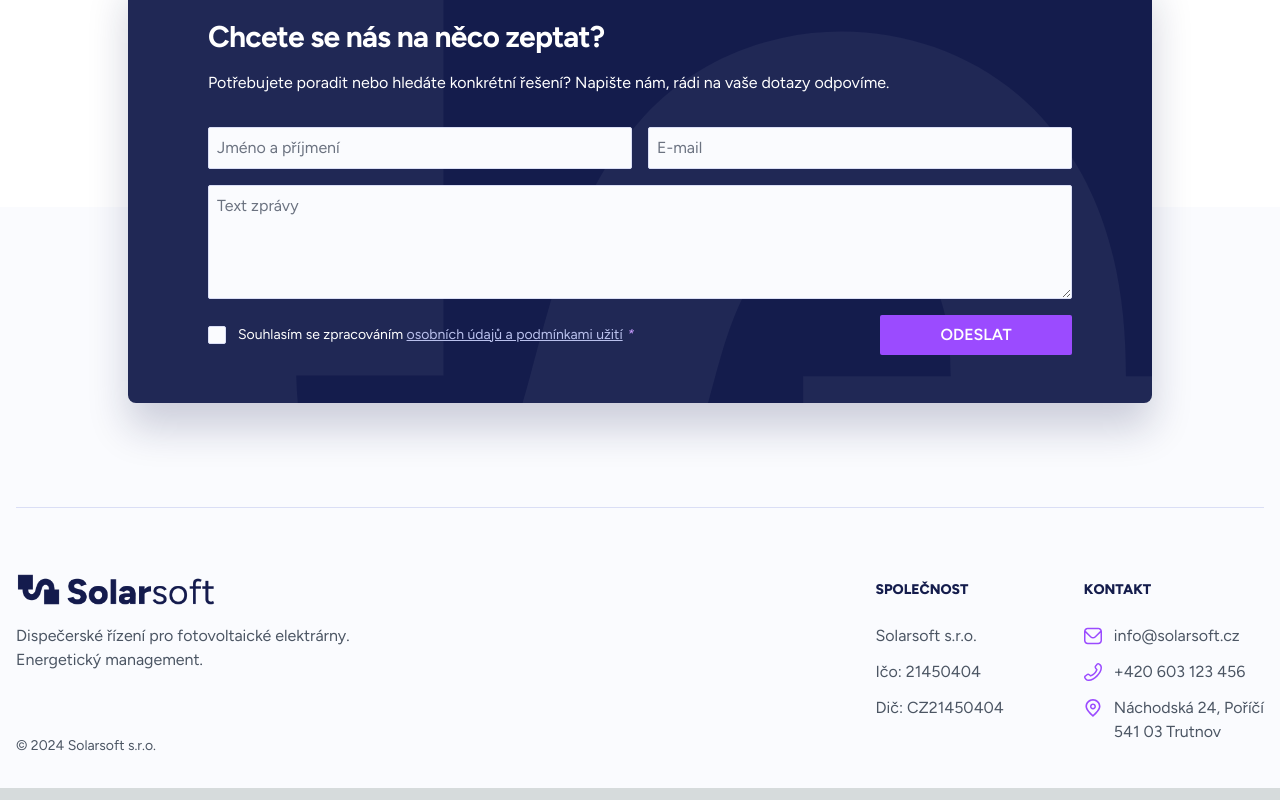
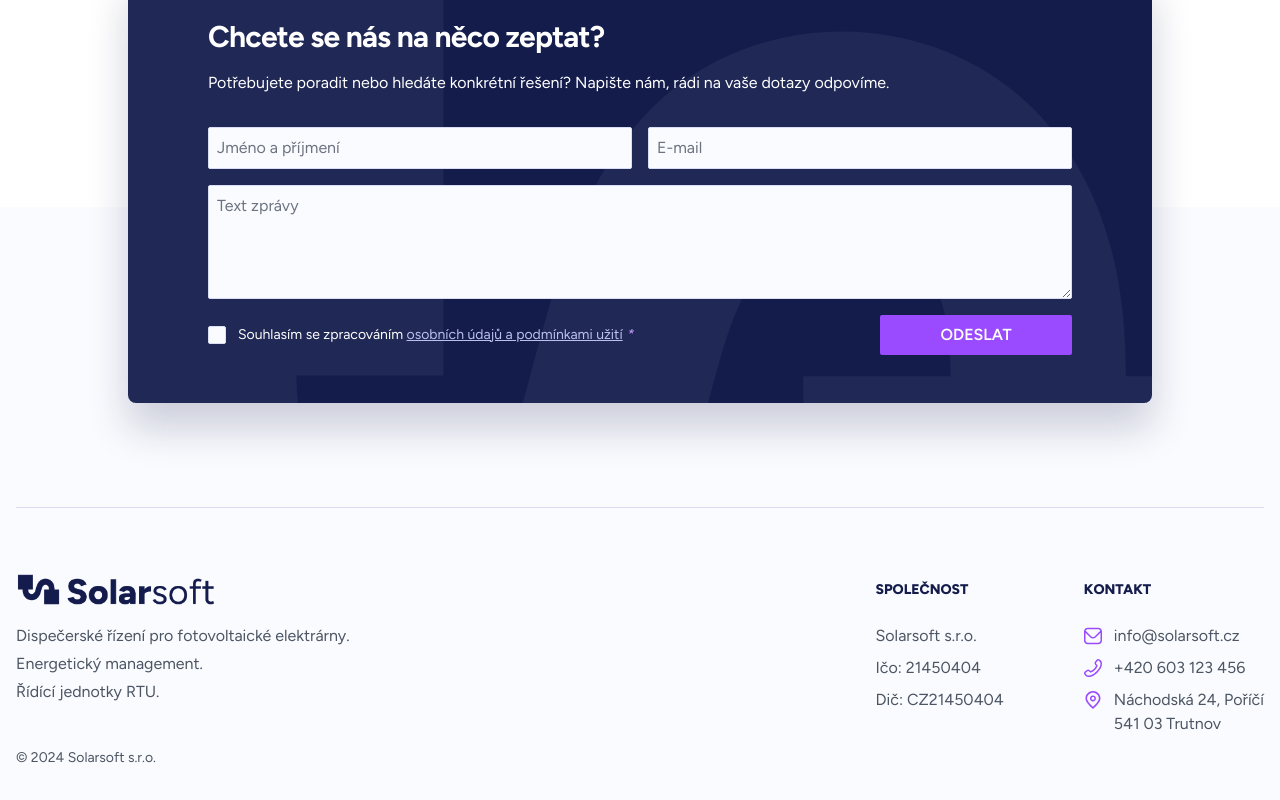
Before and after one commit to pavelvolek/solarsoft-website, a Next.js app: page / in a window 1280 px wide. Shown: the part 3808-4608 px from the top of the page. Built offline with nearby package versions, Linux system fonts and the light colour scheme.

Commit message:
Footer copy

```diff
--- a/app/ui/dispecerske-rizeni.tsx
+++ b/app/ui/dispecerske-rizeni.tsx
@@ -52,7 +52,7 @@ export default function DispecerskeRizeni() {
   ];
 
   return (
-    <section id="reseni" className="w-full py-16 bg-white">
+    <section id="dispecerske-rizeni" className="w-full py-16 bg-white">
       <div className="max-w-screen-xl mx-auto sm:py-16 px-4 lg:px-6">
         <div className="grid grid-cols-12 gap-16">
           <div className="col-span-7">
--- a/app/ui/footer.tsx
+++ b/app/ui/footer.tsx
@@ -9,32 +9,45 @@ export default function Footer() {
           <div className="flex flex-col justify-between ">
             <div>
               {Logo({ size: 'large' })}
-              <p className="text-gray-600 mt-6 mb-6">
-                Dispečerské řízení pro fotovoltaické elektrárny. <br /> Energetický management.
-              </p>
+
+              <ul className="text-gray-600 mt-6">
+                <li className="my-1">
+                  <a href="#dispecerske-rizeni" className="hover:underline hover:text-primary-900">
+                    Dispečerské řízení pro fotovoltaické elektrárny.
+                  </a>
+                </li>
+                <li className="my-1">
+                  <a href="#energeticky-management" className="hover:underline hover:text-primary-900">
+                    Energetický management.
+                  </a>
+                </li>
+                <li className="my-1">
+                  <a href="#ridici-jednotka" className="hover:underline hover:text-primary-900">
+                    Řídící jednotky RTU.
+                  </a>
+                </li>
+              </ul>
             </div>
-            <div>
-              <p className="text-sm text-gray-600">
-                © 2024{' '}
-                <a href="https://solarsoft.cz" className="hover:underline">
-                  Solarsoft s.r.o.
-                </a>
-              </p>
-            </div>
+            <p className="text-sm text-gray-600 lg:mt-10">
+              © 2024{' '}
+              <a href="https://solarsoft.cz" className="hover:underline">
+                Solarsoft s.r.o.
+              </a>
+            </p>
           </div>
           <div className="flex gap-20">
             <div>
               <h2 className="mb-6 text-sm font-extrabold text-primary-800 uppercase">Společnost</h2>
               <ul className="text-gray-600">
-                <li className="my-3">Solarsoft s.r.o.</li>
-                <li className="my-3">Ičo: 21450404</li>
-                <li className="my-3">Dič: CZ21450404</li>
+                <li className="my-2">Solarsoft s.r.o.</li>
+                <li className="my-2">Ičo: 21450404</li>
+                <li className="my-2">Dič: CZ21450404</li>
               </ul>
             </div>
             <div>
               <h2 className="mb-6 text-sm font-extrabold text-primary-800 uppercase">Kontakt</h2>
               <ul className="text-gray-600">
-                <li className="my-3">
+                <li className="my-2">
                   <a href="mailto:info@solarsoft.cz" className="flex space-x-3 items-start hover:underline hover:text-primary-900">
                     <svg className="fill-secondary-400 w-[18px] h-[18px] mt-[3px]" viewBox="0 0 24 24" xmlns="http://www.w3.org/2000/svg">
                       <path d="M19 1H5C3.6744 1.00159 2.40356 1.52888 1.46622 2.46622C0.528882 3.40356 0.00158786 4.6744 0 6L0 18C0.00158786 19.3256 0.528882 20.5964 1.46622 21.5338C2.40356 22.4711 3.6744 22.9984 5 23H19C20.3256 22.9984 21.5964 22.4711 22.5338 21.5338C23.4711 20.5964 23.9984 19.3256 24 18V6C23.9984 4.6744 23.4711 3.40356 22.5338 2.46622C21.5964 1.52888 20.3256 1.00159 19 1ZM5 3H19C19.5988 3.00118 20.1835 3.18151 20.679 3.5178C21.1744 3.85409 21.5579 4.33095 21.78 4.887L14.122 12.546C13.5584 13.1073 12.7954 13.4225 12 13.4225C11.2046 13.4225 10.4416 13.1073 9.878 12.546L2.22 4.887C2.44215 4.33095 2.82561 3.85409 3.32105 3.5178C3.81648 3.18151 4.40121 3.00118 5 3ZM19 21H5C4.20435 21 3.44129 20.6839 2.87868 20.1213C2.31607 19.5587 2 18.7956 2 18V7.5L8.464 13.96C9.40263 14.8963 10.6743 15.422 12 15.422C13.3257 15.422 14.5974 14.8963 15.536 13.96L22 7.5V18C22 18.7956 21.6839 19.5587 21.1213 20.1213C20.5587 20.6839 19.7956 21 19 21Z" />
@@ -42,7 +55,7 @@ export default function Footer() {
                     <span>info@solarsoft.cz</span>
                   </a>
                 </li>
-                <li className="my-3">
+                <li className="my-2">
                   <a href="tel:+420603123456" className="flex space-x-3 items-start hover:underline hover:text-primary-900">
                     <svg className="fill-secondary-400  w-[18px] h-[18px] mt-[3px]" viewBox="0 0 24 24" xmlns="http://www.w3.org/2000/svg">
                       <path d="M22.17 1.82L21.12 0.910003C19.91 -0.299998 17.95 -0.299998 16.74 0.910003C16.71 0.940003 14.86 3.35 14.86 3.35C13.72 4.55 13.72 6.44 14.86 7.63L16.02 9.09C14.56 12.4 12.29 14.68 9.09001 16.04L7.63 14.87C6.44 13.72 4.54 13.72 3.35 14.87C3.35 14.87 0.940004 16.72 0.910004 16.75C-0.299996 17.96 -0.299996 19.92 0.860004 21.08L1.86 22.23C3.01 23.38 4.56 24.01 6.24 24.01C13.88 24.01 24 13.88 24 6.25C24 4.58 23.37 3.02 22.17 1.83V1.82ZM6.24 22C5.1 22 4.05 21.58 3.33 20.85L2.33 19.7C1.92 19.29 1.9 18.62 2.29 18.19C2.29 18.19 4.68 16.35 4.71 16.32C5.12 15.91 5.84 15.91 6.26 16.32C6.29 16.35 8.3 17.96 8.3 17.96C8.58001 18.18 8.95 18.24 9.28 18.11C13.42 16.53 16.39 13.57 18.1 9.3C18.23 8.97 18.18 8.59 17.95 8.3C17.95 8.3 16.34 6.28 16.32 6.26C15.89 5.83 15.89 5.14 16.32 4.71C16.35 4.68 18.19 2.29 18.19 2.29C18.62 1.9 19.29 1.91 19.75 2.37L20.8 3.28C21.57 4.05 22 5.1 22 6.24C22 13.2 12.23 22 6.24 22Z" />
@@ -50,7 +63,7 @@ export default function Footer() {
                     <span>+420 603 123 456</span>
                   </a>
                 </li>
-                <li className="my-3">
+                <li className="my-2">
                   <a
                     href="https://maps.app.goo.gl/jeyTvwZWQwtjbfrE8"
                     target="_blank"
--- a/app/ui/section-rtu.tsx
+++ b/app/ui/section-rtu.tsx
@@ -41,7 +41,7 @@ export default function SectionRTU() {
   ];
 
   return (
-    <section id="energeticky-management" className="w-full py-0 bg-white">
+    <section id="ridici-jednotka" className="w-full py-0 bg-white">
       <div className="px-4 py-16 mx-auto max-w-screen-xl lg:px-6 lg:grid lg:grid-cols-12 lg:gap-20">
         <div className="col-span-5">
           <Image src="/images/loxone_audioserver.png" alt="Solarsoft RTU" width={648} height={648} priority />
```
